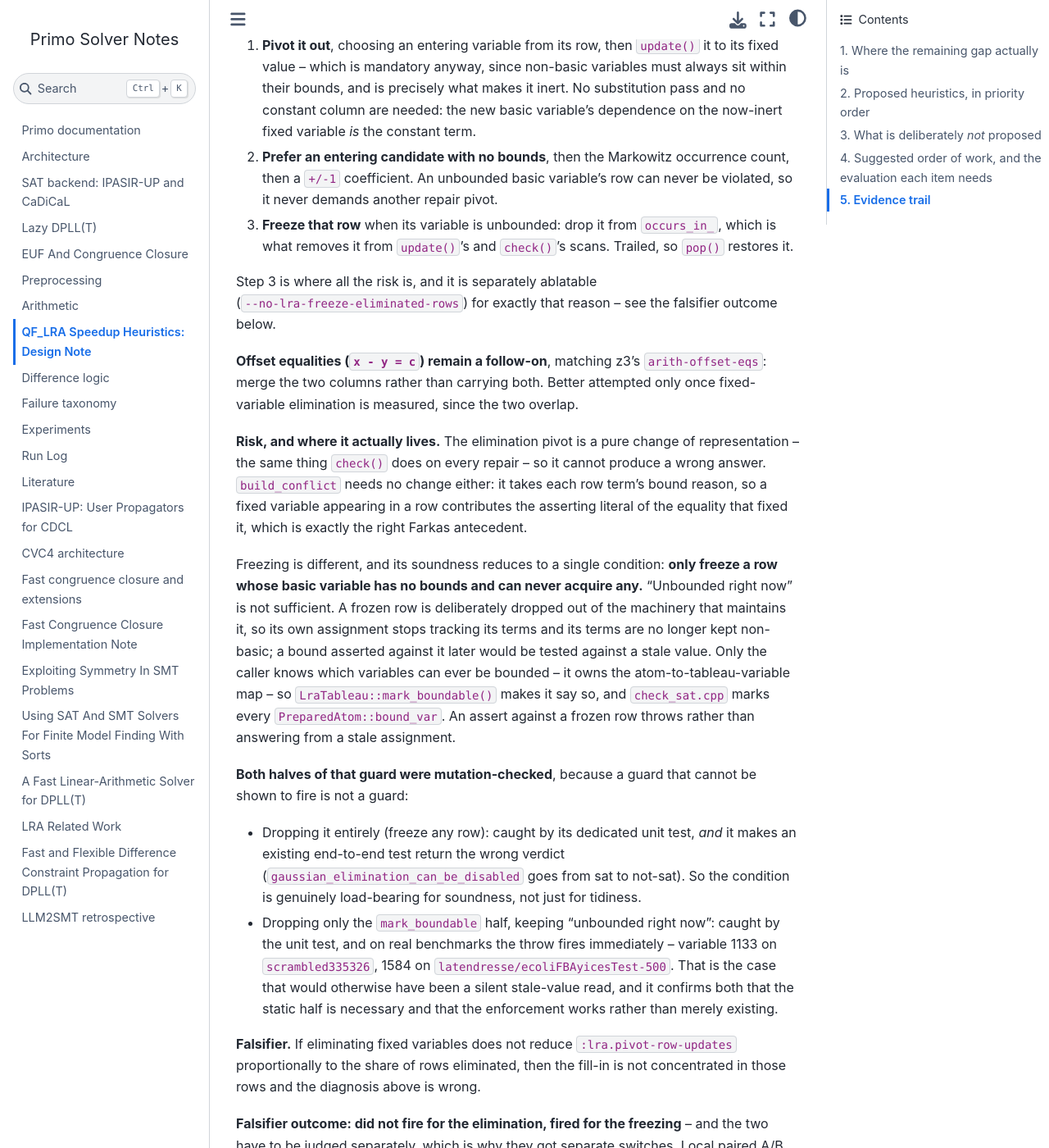
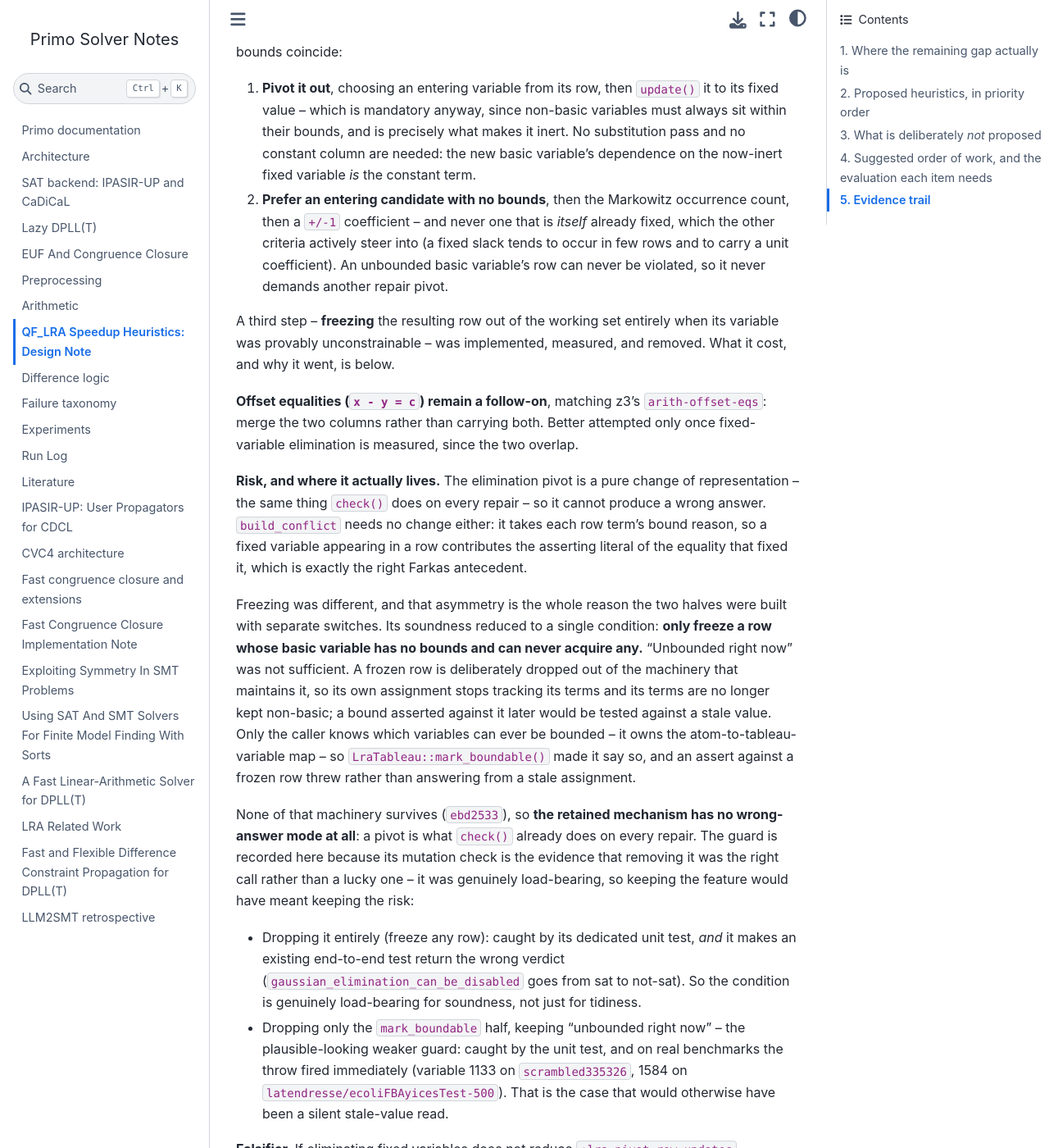
Before and after one commit to primo-solver/primo, a Jupyter Book: the page built from docs/qf-lra-heuristics.md, in a window 1280 px wide and 1400 px high, scrolled down 12426 px. Shown: the whole window at 82% size. Built offline with Jupyter Book 1.0.4 settings and Sphinx 7.4.7 and the Sphinx Book theme 1.1.4, drawn with Linux system fonts in a browser that asks for light colours; some of the changed text lies outside the part shown.

Commit message:
Record item H7's real falsifier outcome in the design note
Rewrites the H7 section around what actually happened rather than around
what was designed. The local evidence was strong -- 8x on
ecoliFBAyicesTest-500, 3.4x on scrambled335326, an order of magnitude less
pivot work on instances that still time out -- and it did not convert: +1
file on 595, PAR2 flat, median 0.94x over commonly-solved files, +19/-18
symmetric churn. The one real signal, >5MB doubling 7 -> 14 and matching z3
exactly, is paid for in the 50-500KB band.

Says explicitly that no size threshold was added to keep the large-instance
win while dodging the mid-range cost, and why: that is item 8's mistake.
Also says what the result implies for the remaining 56-file gap -- that it
is not mostly the fixed-equality effect, so offset equalities or something
else is next -- and marks that as untested rather than as a plan.

The removed freezing is kept in the writeup as history, including its
mutation check, because that check is the evidence that deleting it was the
right call rather than a lucky one: the guard was genuinely load-bearing, so
keeping the feature would have meant keeping the wrong-answer risk for a
mechanism that lost its own bar.

```diff
--- a/docs/qf-lra-heuristics.md
+++ b/docs/qf-lra-heuristics.md
@@ -1,8 +1,9 @@
 # QF_LRA Speedup Heuristics: Design Note
 
-Written 2026-07-27 as a design note; **H2, H1a, H1b and H3 are now
-implemented and promoted to default; H4, H5 and H6 remain designs** (each
-item below carries its own status). It picks up where
+Written 2026-07-27 as a design note; **H2, H1a, H1b and H3 are implemented
+and promoted to default; H7 is implemented but NOT promoted (opt-in, see its
+falsifier outcome); H4, H5 and H6 remain designs** (each item below carries
+its own status). It picks up where
 the competitiveness roadmap's items 0-8 (see [](arithmetic.md)'s Milestone
 roadmap) left off, and is grounded in a fresh local
 profiling/instrumentation pass run at commit `35878c4` -- not in the older
@@ -442,10 +443,12 @@
 
 ### H7 -- Fixed-variable elimination (equality slacks)
 
-**Status: designed 2026-07-29 from the scrambled-competition evaluation,
-implemented 2026-07-30 (`eed259c`, `8668ada`); promotion pending the 595-file
-scrambled run.** This is the first item in this note whose evidence comes from
-a set Primo was never tuned against.
+**Status: designed 2026-07-29, implemented 2026-07-30, and NOT promoted --
+it ships opt-in behind `--lra-fixed-elimination` (`eed259c` .. `ebd2533`).**
+It did not clear the 595-file scrambled bar, and its row-freezing half was
+deleted outright. See the falsifier outcome at the end of this item; that is
+the part worth reading. This is also the first item in this note whose
+evidence comes from a set Primo was never tuned against.
 
 **Where it comes from.** On the 595-file scrambled QF_LRA competition set at a
 60s timeout, Primo solves 373 against z3's 429 and cvc5's 351 -- ahead of cvc5,
@@ -503,15 +506,15 @@
    the new basic variable's dependence on the now-inert fixed variable *is* the
    constant term.
 2. **Prefer an entering candidate with no bounds**, then the Markowitz
-   occurrence count, then a `+/-1` coefficient. An unbounded basic variable's
-   row can never be violated, so it never demands another repair pivot.
-3. **Freeze that row** when its variable is unbounded: drop it from
-   `occurs_in_`, which is what removes it from `update()`'s and `check()`'s
-   scans. Trailed, so `pop()` restores it.
+   occurrence count, then a `+/-1` coefficient -- and never one that is
+   *itself* already fixed, which the other criteria actively steer into
+   (a fixed slack tends to occur in few rows and to carry a unit
+   coefficient). An unbounded basic variable's row can never be violated, so
+   it never demands another repair pivot.
 
-Step 3 is where all the risk is, and it is separately ablatable
-(`--no-lra-freeze-eliminated-rows`) for exactly that reason -- see the
-falsifier outcome below.
+A third step -- **freezing** the resulting row out of the working set
+entirely when its variable was provably unconstrainable -- was implemented,
+measured, and removed. What it cost, and why it went, is below.
 
 **Offset equalities (`x - y = c`) remain a follow-on**, matching z3's
 `arith-offset-eqs`: merge the two columns rather than carrying both. Better
@@ -525,57 +528,96 @@
 contributes the asserting literal of the equality that fixed it, which is
 exactly the right Farkas antecedent.
 
-Freezing is different, and its soundness reduces to a single condition: **only
-freeze a row whose basic variable has no bounds and can never acquire any.**
-"Unbounded right now" is not sufficient. A frozen row is deliberately dropped
-out of the machinery that maintains it, so its own assignment stops tracking
-its terms and its terms are no longer kept non-basic; a bound asserted against
-it later would be tested against a stale value. Only the caller knows which
-variables can ever be bounded -- it owns the atom-to-tableau-variable map -- so
-`LraTableau::mark_boundable()` makes it say so, and `check_sat.cpp` marks every
-`PreparedAtom::bound_var`. An assert against a frozen row throws rather than
-answering from a stale assignment.
+Freezing was different, and that asymmetry is the whole reason the two halves
+were built with separate switches. Its soundness reduced to a single
+condition: **only freeze a row whose basic variable has no bounds and can
+never acquire any.** "Unbounded right now" was not sufficient. A frozen row is
+deliberately dropped out of the machinery that maintains it, so its own
+assignment stops tracking its terms and its terms are no longer kept
+non-basic; a bound asserted against it later would be tested against a stale
+value. Only the caller knows which variables can ever be bounded -- it owns
+the atom-to-tableau-variable map -- so `LraTableau::mark_boundable()` made it
+say so, and an assert against a frozen row threw rather than answering from a
+stale assignment.
 
-**Both halves of that guard were mutation-checked**, because a guard that
-cannot be shown to fire is not a guard:
+None of that machinery survives (`ebd2533`), so **the retained mechanism has
+no wrong-answer mode at all**: a pivot is what `check()` already does on every
+repair. The guard is recorded here because its mutation check is the evidence
+that removing it was the right call rather than a lucky one -- it was
+genuinely load-bearing, so keeping the feature would have meant keeping the
+risk:
 
 - Dropping it entirely (freeze any row): caught by its dedicated unit test,
   *and* it makes an existing end-to-end test return the wrong verdict
   (`gaussian_elimination_can_be_disabled` goes from sat to not-sat). So the
   condition is genuinely load-bearing for soundness, not just for tidiness.
-- Dropping only the `mark_boundable` half, keeping "unbounded right now":
-  caught by the unit test, and on real benchmarks the throw fires immediately
-  -- variable 1133 on `scrambled335326`, 1584 on
-  `latendresse/ecoliFBAyicesTest-500`. That is the case that would otherwise
-  have been a silent stale-value read, and it confirms both that the static
-  half is necessary and that the enforcement works rather than merely
-  existing.
+- Dropping only the `mark_boundable` half, keeping "unbounded right now" --
+  the plausible-looking weaker guard: caught by the unit test, and on real
+  benchmarks the throw fired immediately (variable 1133 on `scrambled335326`,
+  1584 on `latendresse/ecoliFBAyicesTest-500`). That is the case that would
+  otherwise have been a silent stale-value read.
 
 **Falsifier.** If eliminating fixed variables does not reduce
 `:lra.pivot-row-updates` proportionally to the share of rows eliminated, then
 the fill-in is not concentrated in those rows and the diagnosis above is wrong.
 
-**Falsifier outcome: did not fire for the elimination, fired for the
-freezing** -- and the two have to be judged separately, which is why they got
-separate switches. Local paired A/B (workstation, 120s cap, `--stats`):
+**Falsifier outcome: the mechanism works and the item still loses.** This is
+the interesting part of H7, and the reason it is written up at length despite
+not shipping on by default.
 
-| instance | H7 off | H7 on | term-ops off -> on | rows frozen |
-|---|---|---|---|---|
-| `latendresse/ecoliFBAyicesTest-500` | 0.8s | **0.1s** | 8.66M -> 0.68M | **0** |
-| `scrambled335326` | 51.0s | **19.4s** | 195M -> 21M | 716 |
-| `scrambled126657` | timeout | timeout | 492M -> 40M in the same 120s | 3,950 |
-| `scrambled412738` | timeout | timeout | 238M -> 140M | 1,011 |
-| `scrambled102007` | timeout | timeout | 184M -> 153M | 1,158 |
+The *local* evidence was strong. Paired A/B on the profiled instances
+(workstation, 120s cap):
 
-The elimination is emphatically not falsified: an 8x and a 2.6x, and an order
-of magnitude less pivot work on the instances that still time out. But note
-the first row -- **8x with zero rows frozen.** Freezing fires on 0.5-3% of
-fixed variables, and ablating it alone on `scrambled335326` leaves
-`:lra.pivot-term-ops` at 21.9M against 21.2M, a 3% difference that is inside
-this workstation's own wall-clock spread (19.5-25.7s across repeats of an
-identical binary). The win is the pivot; the freezing is close to free-floating
-while carrying the entire soundness burden, so it is being decided on the
-595-file scrambled set rather than on workstation timings of its own order.
+| instance | H7 off | H7 on | `:lra.pivot-term-ops` off -> on |
+|---|---|---|---|
+| `latendresse/ecoliFBAyicesTest-500` | 0.8s | **0.1s** | 8.66M -> 0.13M |
+| `scrambled335326` | 51.0s | **14.9s** | 195M -> 27M |
+| `scrambled126657` | timeout | timeout | 492M -> 40M in the same 120s |
+| `scrambled412738` | timeout | timeout | 238M -> 140M |
+
+An 8x, a 3.4x, and an order of magnitude less pivot work on instances that
+still time out. The diagnosis was right: these tableaus really are dominated
+by fixed equality slacks, and eliminating them really does remove most of the
+pivoting.
+
+**It does not convert.** On the 595-file scrambled set at 60s (job 117487, 3
+Primo configurations x 20 shards, z3/cvc5 reused unchanged):
+
+| config | solved | PAR2 | 0-50KB | 50-500KB | 500KB-5MB | >5MB |
+|---|---|---|---|---|---|---|
+| H7 off | 373 | 29204 | 177 | **144** | 45 | 7 |
+| H7 on | 374 | 29237 | 179 | 140 | 41 | **14** |
+| H7 on, freezing off | 375 | 29195 | 179 | 138 | 45 | 13 |
+| z3 | 429 | 23138 | 178 | 136 | **101** | 14 |
+
+**+1 file on 595.** PAR2 flat. The churn underneath is +19/-18 -- symmetric --
+and over the 139 files both configurations solve in more than a second the
+**median speedup is 0.94x**, a slight net *slowdown*. Big wins (4.88x, 3.31x,
+3.26x) are matched by big losses (0.18x, 0.19x, 0.23x). On the 237-file
+stratified sample the same picture: 167 -> 168, PAR2 1559 -> 1532. Zero
+cross-solver disagreements on either set.
+
+There is one real signal: **the >5MB band doubles, 7 -> 14 of 50, exactly
+matching z3's own 14** -- the band most dominated by equalities, which is
+where the diagnosis said the effect would be. It is paid for in the 50-500KB
+band (144 -> 140), and the trade nets out.
+
+So H7 ships opt-in. **No size or row-length threshold was added** to keep the
+>5MB win while dodging the mid-range cost: that is tuning a heuristic that
+lost its own bar, which is exactly item 8's mistake.
+
+**The freezing half was deleted, not left behind a flag.** It is strictly
+negative in the table above -- four files lost in the 500KB-5MB band (41
+against 45) for one gained elsewhere -- while carrying every bit of H7's
+wrong-answer risk. 352 lines removed against 106 added.
+
+**What this says about the remaining gap.** The 56-file deficit against z3 is
+*not* mostly the fixed-equality effect, even though that effect is real and
+large per-instance. Two candidates remain, and the honest position is that
+neither has been tested: offset equalities (`x - y = c` as a column merge,
+z3's other counter, 855-68,937 per instance) and the possibility that the
+mid-range cost here is the elimination pivots' own price on tableaus where
+fixed rows were never the bottleneck. Recorded rather than chased.
 
 ### H4 -- Batched bound assertion (deferred `update()`)
 
```
